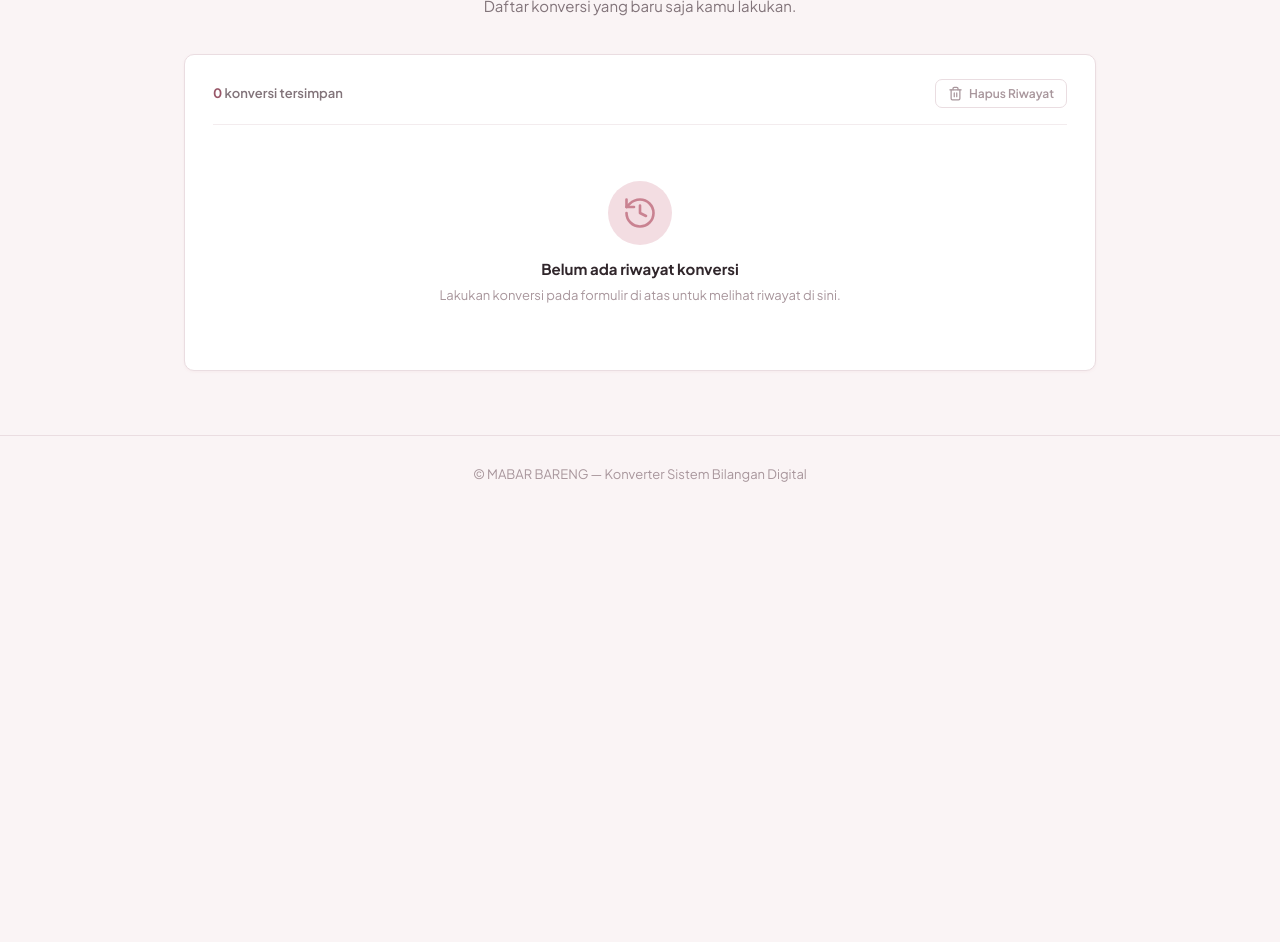
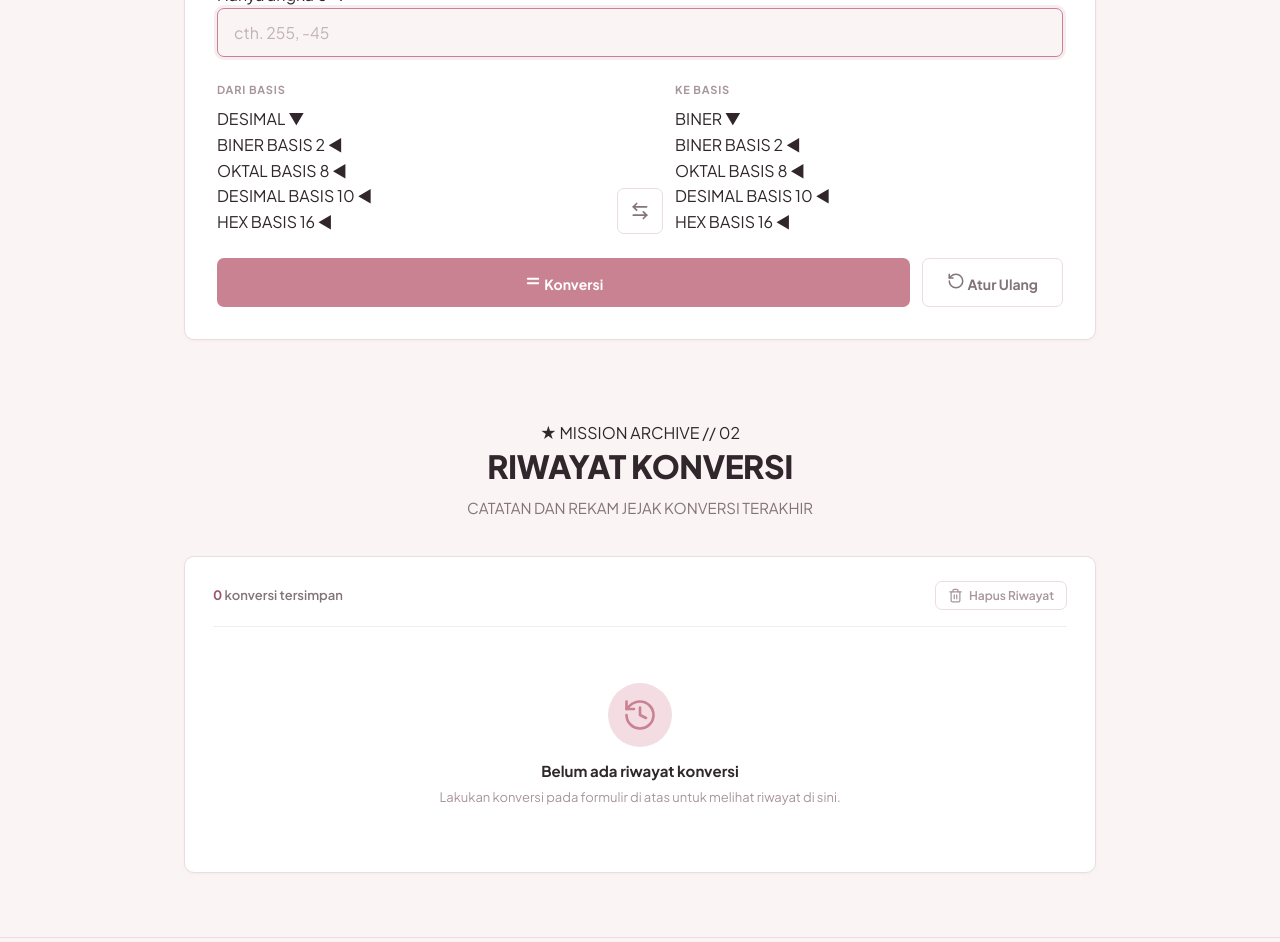
Before and after one commit to Jilumoto/koversi-sitem-bilangan, a plain HTML site: page index.html in a window 1280 px wide. Shown: the part 669-1611 px from the top of the page. Before the commit the page ends 1181 px from the top, so only its background shows below. Drawn offline with Linux system fonts and the light colour scheme; a web font is replaced by a local one.

Commit message:
Refactor HTML structure and update styles
Updated font links, added background layers, and improved button accessibility. Enhanced section headers and added new elements for better user interaction.

```diff
--- a/index.html
+++ b/index.html
@@ -6,27 +6,39 @@
   <title>Konversi Sistem Bilangan</title>
   <link rel="preconnect" href="https://fonts.googleapis.com">
   <link rel="preconnect" href="https://fonts.gstatic.com" crossorigin>
-  <link href="https://fonts.googleapis.com/css2?family=Plus+Jakarta+Sans:wght@400;500;600;700;800&display=swap" rel="stylesheet">
-  <link rel="stylesheet" href="style.css">
+  <link href="https://fonts.googleapis.com/css2?family=Archivo+Black&family=Barlow+Condensed:wght@600;700;800&family=Bebas+Neue&family=Oswald:wght@500;600;700&family=Plus+Jakarta+Sans:wght@400;500;600;700;800&display=swap" rel="stylesheet">
+  <link rel="stylesheet" href="style.css?v=3.4">
 </head>
 <body>
+
+
+  <div id="bg" aria-hidden="true">
+    <div class="bg-layer" id="bg-stripes"></div>
+    <div class="bg-layer" id="bg-halftone"></div>
+    <svg class="bg-star" style="left:4%;top:8%;width:22vmax;height:22vmax" viewBox="0 0 100 100">
+      <polygon points="50,0 60,35 98,35 68,57 78,94 50,72 22,94 32,57 2,35 40,35" fill="#000"/>
+    </svg>
+    <svg class="bg-star s2" style="right:3%;bottom:6%;width:28vmax;height:28vmax" viewBox="0 0 100 100">
+      <polygon points="50,0 60,35 98,35 68,57 78,94 50,72 22,94 32,57 2,35 40,35" fill="#fff"/>
+    </svg>
+    <div id="bg-vignette"></div>
+  </div>
+  <div id="slash" aria-hidden="true"></div>
 
 
   <nav class="navbar" id="navbar">
     <div class="nav-container">
       <ul class="nav-menu" id="navMenu">
-        <li><a href="#converter" class="nav-link active">Konverter</a></li>
-        <li><a href="#history" class="nav-link">Riwayat</a></li>
+        <li><a href="#converter" class="nav-link active" data-ransom="KONVERTER">Konverter</a></li>
+        <li><a href="#history" class="nav-link" data-ransom="RIWAYAT">Riwayat</a></li>
       </ul>
 
       <button class="btn-theme" id="btnTheme" title="Ganti tema terang/gelap" aria-label="Ganti tema">
-
         <svg id="iconSun" xmlns="http://www.w3.org/2000/svg" width="17" height="17" viewBox="0 0 24 24"
              fill="none" stroke="currentColor" stroke-width="2" stroke-linecap="round"
              stroke-linejoin="round" style="display:none">
           <circle cx="12" cy="12" r="4"/><path d="M12 2v2M12 20v2M4.93 4.93l1.41 1.41M17.66 17.66l1.41 1.41M2 12h2M20 12h2M6.34 17.66l-1.41 1.41M19.07 4.93l-1.41 1.41"/>
         </svg>
-
         <svg id="iconMoon" xmlns="http://www.w3.org/2000/svg" width="17" height="17" viewBox="0 0 24 24"
              fill="none" stroke="currentColor" stroke-width="2" stroke-linecap="round"
              stroke-linejoin="round">
@@ -40,13 +52,15 @@
   <section id="converter" class="section converter-section">
     <div class="container">
       <div class="section-header">
-        <h1 class="section-title">Konversi Sistem Bilangan</h1>
-        <p class="section-desc">Masukkan angka, pilih basis asal dan tujuan, lalu tekan Konversi.</p>
+        <div class="p5-badge-banner">
+          <span class="p5-badge-icon">&#9733;</span>
+          <span class="p5-badge-text">SYSTEM COMMAND // NUMERA 01</span>
+        </div>
+        <h1 class="section-title"><span class="title-highlight" data-ransom="KONVERSI">KONVERSI</span> SISTEM BILANGAN</h1>
+        <p class="section-desc">PILIH BASIS ASAL DAN TUJUAN &bull; EKSEKUSI PERHITUNGAN</p>
       </div>
 
-
       <div class="converter-card">
-
         <div class="input-group">
           <div class="input-label-row">
             <label for="inputNumber">Masukkan Angka</label>
@@ -54,28 +68,50 @@
           </div>
           <input type="text" id="inputNumber" placeholder="cth. 255, -45"
                  autocomplete="off" spellcheck="false" inputmode="numeric" autofocus>
-
-
-          <div class="hex-shortcuts" id="hexShortcuts" style="display: none;">
-            <span class="hex-shortcuts-label">Huruf Hex:</span>
-
-          </div>
         </div>
 
 
         <div class="base-row">
           <div class="select-group">
-            <label for="fromBase">Dari Basis</label>
-            <select id="fromBase">
+            <label>Dari Basis</label>
+            <select id="fromBase" style="display:none">
               <option value="2">Biner (Basis 2)</option>
               <option value="8">Oktal (Basis 8)</option>
               <option value="10" selected>Desimal (Basis 10)</option>
               <option value="16">Heksadesimal (Basis 16)</option>
             </select>
+
+            <div class="p5-select-wrapper" id="fromBaseWrapper">
+              <div class="p5-select-trigger" id="fromBaseTrigger" tabindex="0" role="button" aria-haspopup="listbox" aria-expanded="false">
+                <span class="p5-select-current" id="fromBaseCurrent" data-ransom="DESIMAL">DESIMAL</span>
+                <span class="p5-select-arrow">▼</span>
+              </div>
+              <div class="p5-select-panel" id="fromBasePanel" role="listbox">
+                <div class="p5-option" data-value="2" role="option">
+                  <span class="p5-opt-text" data-ransom="BINER">BINER</span>
+                  <span class="p5-option-sub">BASIS 2</span>
+                  <span class="p5-option-pointer" aria-hidden="true">◀</span>
+                </div>
+                <div class="p5-option" data-value="8" role="option">
+                  <span class="p5-opt-text" data-ransom="OKTAL">OKTAL</span>
+                  <span class="p5-option-sub">BASIS 8</span>
+                  <span class="p5-option-pointer" aria-hidden="true">◀</span>
+                </div>
+                <div class="p5-option p5-option-active" data-value="10" role="option">
+                  <span class="p5-opt-text" data-ransom="DESIMAL">DESIMAL</span>
+                  <span class="p5-option-sub">BASIS 10</span>
+                  <span class="p5-option-pointer" aria-hidden="true">◀</span>
+                </div>
+                <div class="p5-option" data-value="16" role="option">
+                  <span class="p5-opt-text" data-ransom="HEX">HEX</span>
+                  <span class="p5-option-sub">BASIS 16</span>
+                  <span class="p5-option-pointer" aria-hidden="true">◀</span>
+                </div>
+              </div>
+            </div>
           </div>
 
           <button class="btn-icon btn-swap" id="btnSwap" title="Tukar basis asal dan tujuan" type="button">
-
             <svg xmlns="http://www.w3.org/2000/svg" width="20" height="20" viewBox="0 0 24 24"
                  fill="none" stroke="currentColor" stroke-width="2" stroke-linecap="round"
                  stroke-linejoin="round">
@@ -85,44 +121,72 @@
           </button>
 
           <div class="select-group">
-            <label for="toBase">Ke Basis</label>
-            <select id="toBase">
+            <label>Ke Basis</label>
+
+            <select id="toBase" style="display:none">
               <option value="2" selected>Biner (Basis 2)</option>
               <option value="8">Oktal (Basis 8)</option>
               <option value="10">Desimal (Basis 10)</option>
               <option value="16">Heksadesimal (Basis 16)</option>
             </select>
+
+            <div class="p5-select-wrapper" id="toBaseWrapper">
+              <div class="p5-select-trigger" id="toBaseTrigger" tabindex="0" role="button" aria-haspopup="listbox" aria-expanded="false">
+                <span class="p5-select-current" id="toBaseCurrent" data-ransom="BINER">BINER</span>
+                <span class="p5-select-arrow">▼</span>
+              </div>
+              <div class="p5-select-panel" id="toBasePanel" role="listbox">
+                <div class="p5-option p5-option-active" data-value="2" role="option">
+                  <span class="p5-opt-text" data-ransom="BINER">BINER</span>
+                  <span class="p5-option-sub">BASIS 2</span>
+                  <span class="p5-option-pointer" aria-hidden="true">◀</span>
+                </div>
+                <div class="p5-option" data-value="8" role="option">
+                  <span class="p5-opt-text" data-ransom="OKTAL">OKTAL</span>
+                  <span class="p5-option-sub">BASIS 8</span>
+                  <span class="p5-option-pointer" aria-hidden="true">◀</span>
+                </div>
+                <div class="p5-option" data-value="10" role="option">
+                  <span class="p5-opt-text" data-ransom="DESIMAL">DESIMAL</span>
+                  <span class="p5-option-sub">BASIS 10</span>
+                  <span class="p5-option-pointer" aria-hidden="true">◀</span>
+                </div>
+                <div class="p5-option" data-value="16" role="option">
+                  <span class="p5-opt-text" data-ransom="HEX">HEX</span>
+                  <span class="p5-option-sub">BASIS 16</span>
+                  <span class="p5-option-pointer" aria-hidden="true">◀</span>
+                </div>
+              </div>
+            </div>
           </div>
         </div>
 
-
         <div class="action-row">
           <button class="btn btn-primary" id="btnConvert" type="button">
+            <span class="btn-text">
               <svg xmlns="http://www.w3.org/2000/svg" width="18" height="18" viewBox="0 0 24 24"
-                 fill="none" stroke="currentColor" stroke-width="2" stroke-linecap="round"
+                   fill="none" stroke="currentColor" stroke-width="2.5" stroke-linecap="round"
                    stroke-linejoin="round"><line x1="5" x2="19" y1="9" y2="9"/>
                 <line x1="5" x2="19" y1="15" y2="15"/></svg>
               Konversi
+            </span>
           </button>
           <button class="btn btn-outline" id="btnReset" type="button">
-
+            <span class="btn-text">
               <svg xmlns="http://www.w3.org/2000/svg" width="18" height="18" viewBox="0 0 24 24"
                    fill="none" stroke="currentColor" stroke-width="2" stroke-linecap="round"
                    stroke-linejoin="round">
                 <path d="M3 12a9 9 0 1 0 9-9 9.75 9.75 0 0 0-6.74 2.74L3 8"/>
                 <path d="M3 3v5h5"/></svg>
               Atur Ulang
+            </span>
           </button>
         </div>
       </div>
 
-
       <div class="error-box" id="errorBox"></div>
 
-
       <div class="results-wrapper" id="resultsWrapper">
-
-
         <div class="primary-result" id="primaryResult">
           <div class="result-card result-from">
             <span class="result-label">Angka Asli</span>
@@ -130,7 +194,6 @@
             <span class="result-base" id="resOriginalBase">—</span>
           </div>
           <div class="result-arrow">
-
             <svg xmlns="http://www.w3.org/2000/svg" width="28" height="28" viewBox="0 0 24 24"
                  fill="none" stroke="currentColor" stroke-width="2" stroke-linecap="round"
                  stroke-linejoin="round"><path d="M5 12h14"/><path d="m12 5 7 7-7 7"/></svg>
@@ -140,11 +203,9 @@
             <div class="result-value-wrapper">
               <span class="result-value" id="resConvertedValue">—</span>
               <button class="btn-copy-result" id="btnCopyResult" title="Salin Hasil" type="button">
-
                 <svg id="iconCopy" xmlns="http://www.w3.org/2000/svg" width="16" height="16" viewBox="0 0 24 24" fill="none" stroke="currentColor" stroke-width="2" stroke-linecap="round" stroke-linejoin="round">
                   <rect width="14" height="14" x="8" y="8" rx="2" ry="2"/><path d="M4 16c-1.1 0-2-.9-2-2V4c0-1.1.9-2 2-2h10c1.1 0 2 .9 2 2"/>
                 </svg>
-
                 <svg id="iconCheck" xmlns="http://www.w3.org/2000/svg" width="16" height="16" viewBox="0 0 24 24" fill="none" stroke="currentColor" stroke-width="2.5" stroke-linecap="round" stroke-linejoin="round" style="display:none">
                   <polyline points="20 6 9 17 4 12"/>
                 </svg>
@@ -155,10 +216,8 @@
           </div>
         </div>
 
-
         <div class="all-results-block">
           <h3 class="sub-title">
-
             <svg xmlns="http://www.w3.org/2000/svg" width="20" height="20" viewBox="0 0 24 24"
                  fill="none" stroke="currentColor" stroke-width="2" stroke-linecap="round"
                  stroke-linejoin="round">
@@ -166,24 +225,18 @@
               <path d="M3 12h18"/><path d="M12 3v18"/></svg>
             Semua Hasil Konversi
           </h3>
-          <div class="results-grid" id="resultsGrid">
-
+          <div class="results-grid" id="resultsGrid"></div>
         </div>
-        </div>
-
 
         <div class="steps-block">
           <h3 class="sub-title">
-
             <svg xmlns="http://www.w3.org/2000/svg" width="20" height="20" viewBox="0 0 24 24"
                  fill="none" stroke="currentColor" stroke-width="2" stroke-linecap="round"
                  stroke-linejoin="round">
               <path d="M12 7v14"/><path d="M3 18a1 1 0 0 1-1-1V4a1 1 0 0 1 1-1h5a4 4 0 0 1 4 4 4 4 0 0 1 4-4h5a1 1 0 0 1 1 1v13a1 1 0 0 1-1 1h-6a3 3 0 0 0-3 3 3 3 0 0 0-3-3z"/></svg>
             Proses Perhitungan
           </h3>
-          <div class="steps-content" id="stepsContent">
-
-          </div>
+          <div class="steps-content" id="stepsContent"></div>
         </div>
       </div>
     </div>
@@ -193,8 +246,12 @@
   <section id="history" class="section history-section">
     <div class="container">
       <div class="section-header">
-        <h2 class="section-title">Riwayat Konversi</h2>
-        <p class="section-desc">Daftar konversi yang baru saja kamu lakukan.</p>
+        <div class="p5-badge-banner">
+          <span class="p5-badge-icon">&#9733;</span>
+          <span class="p5-badge-text">MISSION ARCHIVE // 02</span>
+        </div>
+        <h2 class="section-title"><span class="title-highlight" data-ransom="RIWAYAT">RIWAYAT</span> KONVERSI</h2>
+        <p class="section-desc">CATATAN DAN REKAM JEJAK KONVERSI TERAKHIR</p>
       </div>
 
       <div class="history-card">
@@ -203,7 +260,6 @@
             <span id="historyCount">0</span> konversi tersimpan
           </div>
           <button class="btn-clear-history" id="btnClearHistory" title="Hapus semua riwayat" type="button">
-
             <svg xmlns="http://www.w3.org/2000/svg" width="15" height="15" viewBox="0 0 24 24" fill="none" stroke="currentColor" stroke-width="2" stroke-linecap="round" stroke-linejoin="round">
               <path d="M3 6h18"/><path d="M19 6v14c0 1-1 2-2 2H7c-1 0-2-1-2-2V6"/><path d="M8 6V4c0-1 1-2 2-2h4c1 0 2 1 2 2v2"/><line x1="10" x2="10" y1="11" y2="17"/><line x1="14" x2="14" y1="11" y2="17"/>
             </svg>
@@ -214,7 +270,6 @@
         <div class="history-list" id="historyList">
           <div class="history-empty" id="historyEmpty">
             <div class="history-empty-icon">
-
               <svg xmlns="http://www.w3.org/2000/svg" width="36" height="36" viewBox="0 0 24 24" fill="none" stroke="currentColor" stroke-width="1.75" stroke-linecap="round" stroke-linejoin="round">
                 <path d="M3 12a9 9 0 1 0 9-9 9.75 9.75 0 0 0-6.74 2.74L3 8"/><path d="M3 3v5h5"/><path d="M12 7v5l4 2"/>
               </svg>
@@ -230,10 +285,11 @@
 
   <footer class="footer">
     <div class="container footer-inner">
-      <p>&copy; MABAR BARENG &mdash; Konverter Sistem Bilangan Digital</p>
+      <p>&copy; KELOMPOK 3 &mdash; AQIL BANI FARELLINOV, EZZAR PUTRA PRAMUDYA, LUTFIYA NUR HASANAH, MUHAMMAD HUSNIY ABDILLAH, ZAKI HYLMI AS SAJDAH</p>
     </div>
   </footer>
 
+  <!-- Mobile Floating Capsule Navigation -->
   <nav class="mobile-bottom-nav" id="mobileBottomNav" aria-label="Navigasi Utama Mobile">
     <div class="bottom-nav-inner">
       <a href="#converter" class="bottom-nav-item bottom-nav-link active" data-target="converter">
@@ -273,6 +329,10 @@
     </div>
   </nav>
 
-  <script src="script.js"></script>
+
+  <div id="cursor" aria-hidden="true"></div>
+  <audio id="sfx-select" src="assets/sfx/select.mp3" preload="auto"></audio>
+
+  <script src="script.js?v=3.4"></script>
 </body>
 </html>
```
Lines whose indentation alone changed are shown as unchanged.
